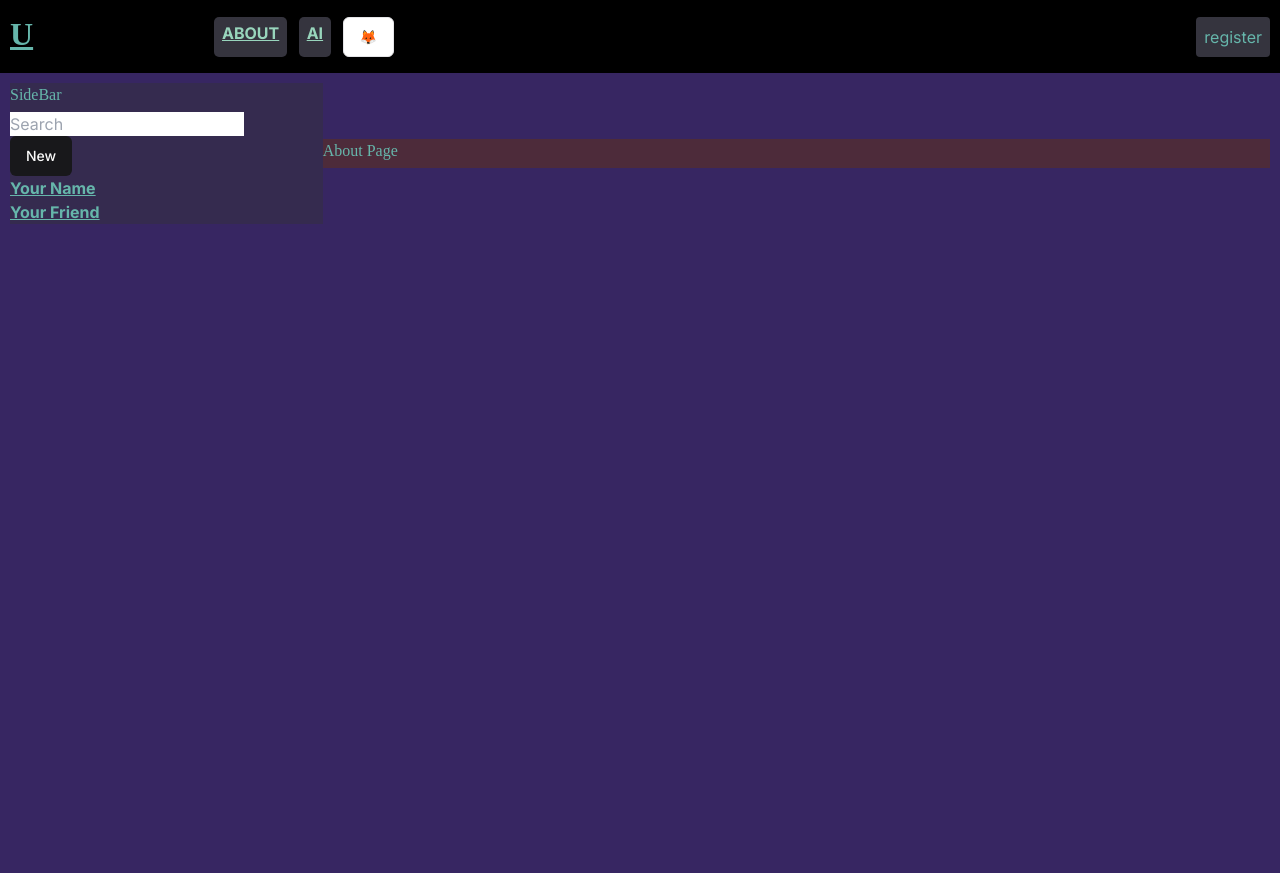
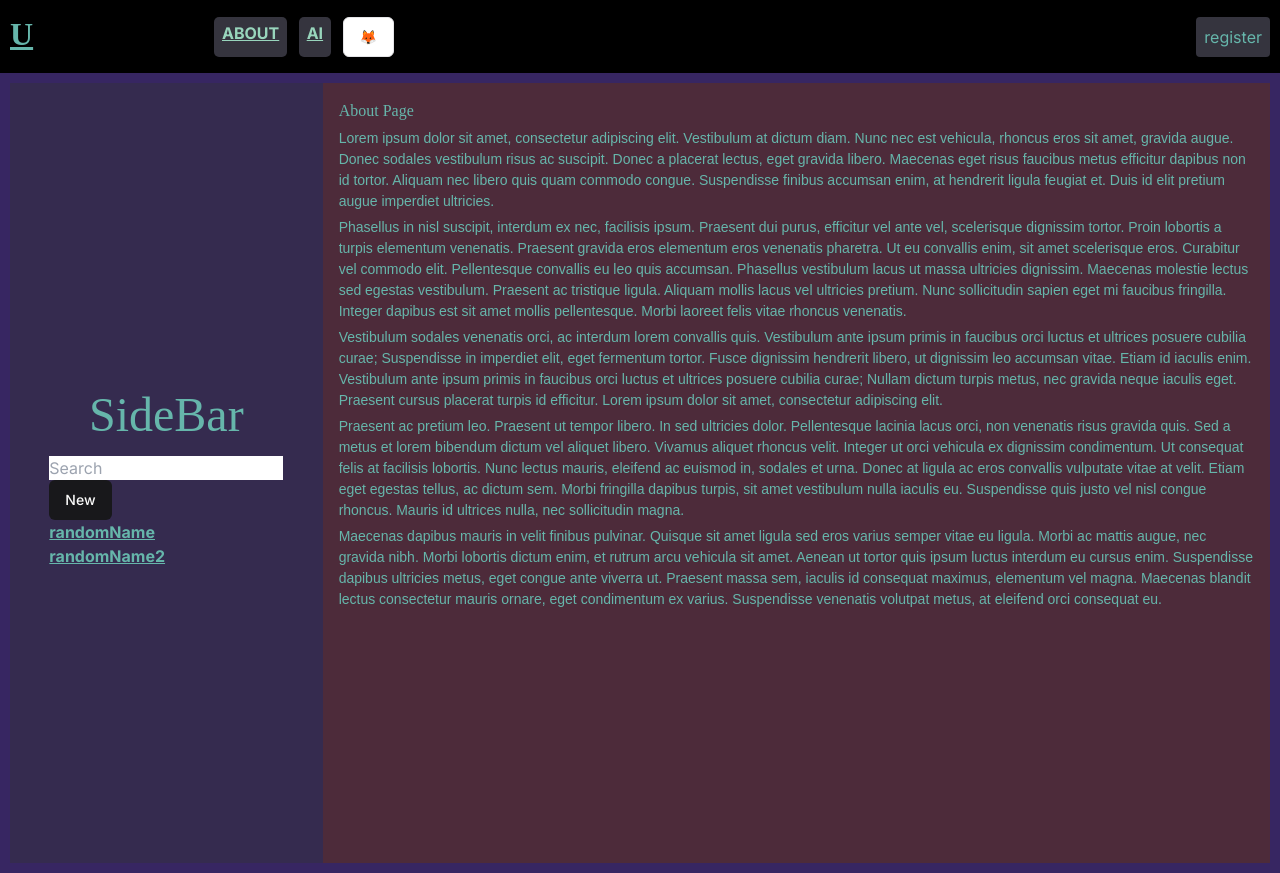
Before and after one commit to CoolistKovbel/socialchain, a Next.js app: page /About in a window 1280 px wide. Before the commit the page ends 800 px from the top, so only its background shows below. Built offline with nearby package versions, Linux system fonts and the light colour scheme.

Commit message:
still setting it up a little

```diff
--- a/app/(dashboard)/(routes)/About/page.tsx
+++ b/app/(dashboard)/(routes)/About/page.tsx
@@ -1,8 +1,25 @@
 
 const AboutPage = () => {
     return (
-        <div>
+        <div className="p-4">
             <h2>About Page</h2>
+            <p>
+            Lorem ipsum dolor sit amet, consectetur adipiscing elit. Vestibulum at dictum diam. Nunc nec est vehicula, rhoncus eros sit amet, gravida augue. Donec sodales vestibulum risus ac suscipit. Donec a placerat lectus, eget gravida libero. Maecenas eget risus faucibus metus efficitur dapibus non id tortor. Aliquam nec libero quis quam commodo congue. Suspendisse finibus accumsan enim, at hendrerit ligula feugiat et. Duis id elit pretium augue imperdiet ultricies.
+            </p>
+            <p>
+            Phasellus in nisl suscipit, interdum ex nec, facilisis ipsum. Praesent dui purus, efficitur vel ante vel, scelerisque dignissim tortor. Proin lobortis a turpis elementum venenatis. Praesent gravida eros elementum eros venenatis pharetra. Ut eu convallis enim, sit amet scelerisque eros. Curabitur vel commodo elit. Pellentesque convallis eu leo quis accumsan. Phasellus vestibulum lacus ut massa ultricies dignissim. Maecenas molestie lectus sed egestas vestibulum. Praesent ac tristique ligula. Aliquam mollis lacus vel ultricies pretium. Nunc sollicitudin sapien eget mi faucibus fringilla. Integer dapibus est sit amet mollis pellentesque. Morbi laoreet felis vitae rhoncus venenatis.
+            </p>
+            <p>
+            Vestibulum sodales venenatis orci, ac interdum lorem convallis quis. Vestibulum ante ipsum primis in faucibus orci luctus et ultrices posuere cubilia curae; Suspendisse in imperdiet elit, eget fermentum tortor. Fusce dignissim hendrerit libero, ut dignissim leo accumsan vitae. Etiam id iaculis enim. Vestibulum ante ipsum primis in faucibus orci luctus et ultrices posuere cubilia curae; Nullam dictum turpis metus, nec gravida neque iaculis eget. Praesent cursus placerat turpis id efficitur. Lorem ipsum dolor sit amet, consectetur adipiscing elit.
+            </p>
+            <p>
+            Praesent ac pretium leo. Praesent ut tempor libero. In sed ultricies dolor. Pellentesque lacinia lacus orci, non venenatis risus gravida quis. Sed a metus et lorem bibendum dictum vel aliquet libero. Vivamus aliquet rhoncus velit. Integer ut orci vehicula ex dignissim condimentum. Ut consequat felis at facilisis lobortis. Nunc lectus mauris, eleifend ac euismod in, sodales et urna. Donec at ligula ac eros convallis vulputate vitae at velit. Etiam eget egestas tellus, ac dictum sem. Morbi fringilla dapibus turpis, sit amet vestibulum nulla iaculis eu. Suspendisse quis justo vel nisl congue rhoncus. Mauris id ultrices nulla, nec sollicitudin magna.
+            </p>
+            <p>
+            Maecenas dapibus mauris in velit finibus pulvinar. Quisque sit amet ligula sed eros varius semper vitae eu ligula. Morbi ac mattis augue, nec gravida nibh. Morbi lobortis dictum enim, et rutrum arcu vehicula sit amet. Aenean ut tortor quis ipsum luctus interdum eu cursus enim. Suspendisse dapibus ultricies metus, eget congue ante viverra ut. Praesent massa sem, iaculis id consequat maximus, elementum vel magna. Maecenas blandit lectus consectetur mauris ornare, eget condimentum ex varius. Suspendisse venenatis volutpat metus, at eleifend orci consequat eu.
+            </p>
+
+
         </div>
     )
 }
--- a/app/(dashboard)/layout.tsx
+++ b/app/(dashboard)/layout.tsx
@@ -2,7 +2,7 @@ import SideBar from "@/components/sideBar"
 
 const DashboardLayout = async( {children}: {children: React.ReactNode}) => {
     return (
-        <div id="DashboardLayout">
+        <div id="DashboardLayout" className="w-full h-screen">
             {/* SideBar */}
             <SideBar />
 
--- a/app/globals.css
+++ b/app/globals.css
@@ -81,8 +81,6 @@ body {
 
 /* Dasboard */
 #DashboardLayout {
-    width: 100%;
-    height: 100%;
     display: flex;
     align-items: center;
     padding: 10px;
@@ -99,6 +97,10 @@ body {
     width: 33%;
     height: 100%;
     background: rgba(51, 50, 50, 0.401);
+}
+
+#Sidebar h2 {
+    font-size: 3em;
 }
 
 
--- a/components/sideBar.tsx
+++ b/components/sideBar.tsx
@@ -1,12 +1,35 @@
 "use client"
 
 import { Button } from "@/components/ui/button";
+import Link from "next/link";
+import { useState } from "react";
 
 export default function SideBar() {
+
+    const users = [
+        {
+            username: 'randomName',
+            id: crypto.randomUUID()
+        },
+        {
+            username: 'randomName2',
+            id: crypto.randomUUID()
+        }
+    ]
+
+    const [search, setSearch] = useState("")
+
+    const handleSearch = (e: any) => {
+        setSearch(e.target.value)
+    }
+
+     console.log(search)
+
     return  (
-        <div id="Sidebar">
+        <div id="Sidebar" className="flex items-center justify-center flex-col">
             <h2>SideBar</h2>
             <div>
+
                <div>
                   <form id="search-form" role="search">
                     <input
@@ -15,6 +38,7 @@ export default function SideBar() {
                         placeholder="Search"
                         type="search"
                         name="q"
+                        onChange={(e) => handleSearch(e)}
                     />
 
                    </form>
@@ -22,16 +46,27 @@ export default function SideBar() {
                         <Button type="submit">New</Button>
                     </form>
                 </div>
+
                 <nav>
+                    {
+                        users.length ? (
                             <ul>
-                        <li>
-                          <a href={`/contacts/1`}>Your Name</a>
+                                {users.map((user) => (
+                                    <li key={user.id}>
+                                        <Link href={`/${user.username}`}>
+                                            {user.username}
+                                        </Link>
                                     </li>
-                        <li>
-                         <a href={`/contacts/2`}>Your Friend</a>
-                        </li>
+                                ))}
                             </ul>
+                        ) : (
+                            <p>
+                                No contact
+                            </p>
+                        )
+                    }
                 </nav>
+
             </div>
         </div>
     )
```
Lines whose indentation alone changed are shown as unchanged.
